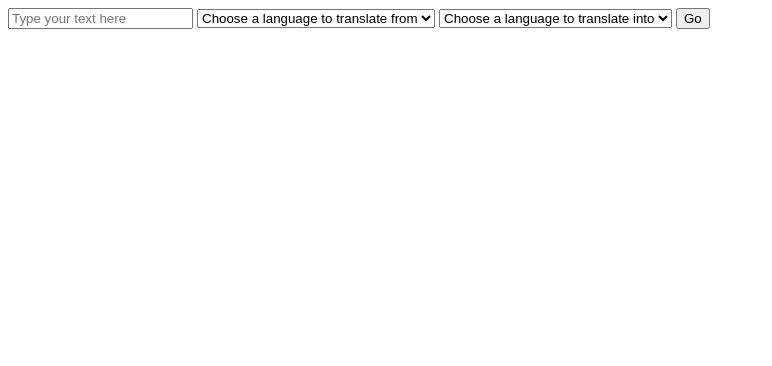
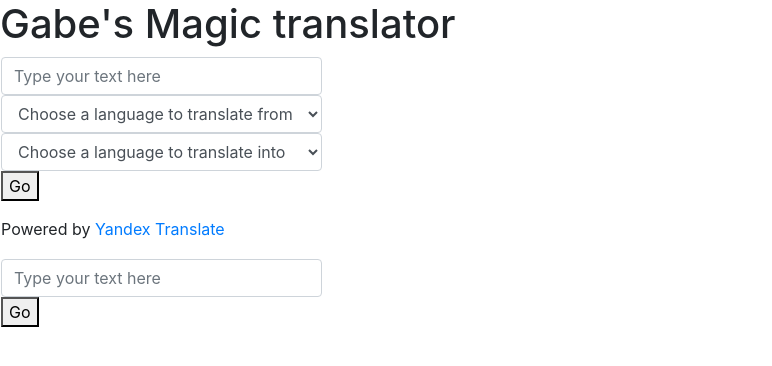
Before and after one commit to g4b/translator_api, a plain HTML site: page index.html in a window 1280 px wide. Shown: the whole page, without its empty margins (0-772 px from the left). Drawn offline with nearby package versions, Linux system fonts and the light colour scheme.

Commit message:
Keep working

```diff
--- a/index.html
+++ b/index.html
@@ -5,17 +5,32 @@
     <title>Translator API</title>
     <script src="https://ajax.googleapis.com/ajax/libs/jquery/3.3.1/jquery.min.js"></script>
     <script src="script.js"></script>
+    <link rel="stylesheet" href="https://stackpath.bootstrapcdn.com/bootstrap/4.3.1/css/bootstrap.min.css">
     <link rel="stylesheet" href="style.css" type="text/css">
 </head>
 <body>
-    <input type="text" id="textInput" placeholder="Type your text here">
-    <select id="source">
-        <option value="0" disabled selected>Choose a language to translate from</option>
-    </select>
-    <select id="target">
-        <option value="0" disabled selected>Choose a language to translate into</option>
-    </select>
-    <button id="button" onclick="translate()">Go</button>
-    <p id="output"></p>
+    <h1>Gabe's Magic translator</h1>
+    <table>
+        <tr>
+            <td>
+            <input type="text" id="textInput" class="form-control" placeholder="Type your text here">
+            <select class="form-control" id="source">
+                <option value="0" disabled selected>Choose a language to translate from</option>
+            </select>
+            <select class="form-control" id="target">
+                <option value="0" disabled selected>Choose a language to translate into</option>
+            </select>
+            <button id="translator" onclick="translateIt()">Go</button>
+            <p id="translationOutput"></p>
+            <p id="yandexMessage">Powered by <a href="http://translate.yandex.com/">Yandex Translate</a></p>
+            </td>
+        </tr>
+        <tr>
+            <td>
+                <input type="text" id="needsDetecting" class="form-control" placeholder="Type your text here">
+                <button id="detector">Go</button>
+            </td>
+        </tr>
+    </table>
 </body>
 </html>
--- a/script.js
+++ b/script.js
@@ -16,7 +16,7 @@ function createSelects(result){
     }
 }
 
-function translate(){
+function translateIt(){
     var text = $("#textInput").val();
     var lang = $("#source").val() + "-" + $("#target").val();
     $.ajax({
@@ -24,7 +24,19 @@ function translate(){
         '61d9002a2bc9c5fbc3d5849d8b0eda0f5e305e&text=' + text + '&lang=' + lang,
         type: 'POST',
         success: function(result){
-            $("#output").html(result);
+            $("#translationOutput").html(result.text);
         }
     });
 }
+
+function detector(){
+    var text = $("#needsDetecting").val();
+    $.ajax({
+        url: 'https://translate.yandex.net/api/v1.5/tr.json/detect?key=trnsl.1.1.20190410T205210Z.9361e13ac5785266.c761d' +
+        '9002a2bc9c5fbc3d5849d8b0eda0f5e305e&text=' + text,
+        type: 'POST',
+        success: function(result){
+            console.log(result.lang);
+        }
+    });
+}
```
